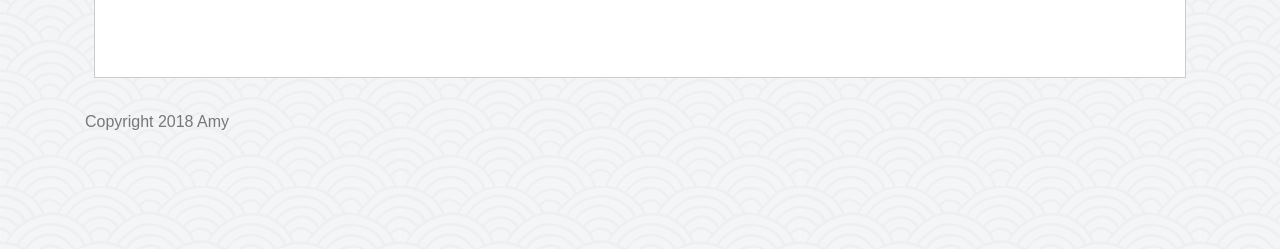
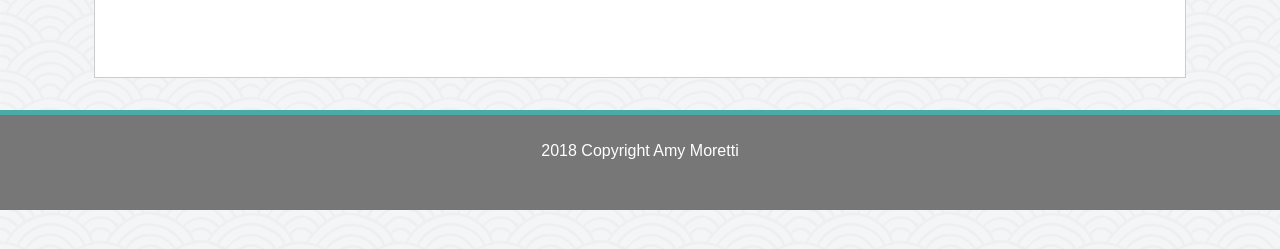
Before and after one commit to morettiamye/Bootstrap-Portfolio, a plain HTML site: page index.html in a window 1280 px wide. Shown: the part 215-464 px from the top of the page. Drawn offline with nearby package versions, Linux system fonts and the light colour scheme; files that its build step writes are made by us from their sources.

Commit message:
Done for the night

```diff
--- a/assets/css/style.css
+++ b/assets/css/style.css
@@ -32,7 +32,9 @@ p {
     border: 0.5px solid #ccc;
 }
 
-footer {
-    color: #ccc;
+.footer {
     background-color: #777;
+    color: #fff;
+    border-top: 5px solid #4aaaa5;
+    height: 100px;
 }
--- a/index.html
+++ b/index.html
@@ -61,10 +61,9 @@
   </div>
 
   <!-- Footer -->
-  <div class="footer">
-      <div class="container">
-        <p class="footer-block">Copyright 2018 Amy</p>
-      </div>
+  <div class="footer text-center">
+    <br>
+    2018 Copyright Amy Moretti
     </div>
 
 
```
